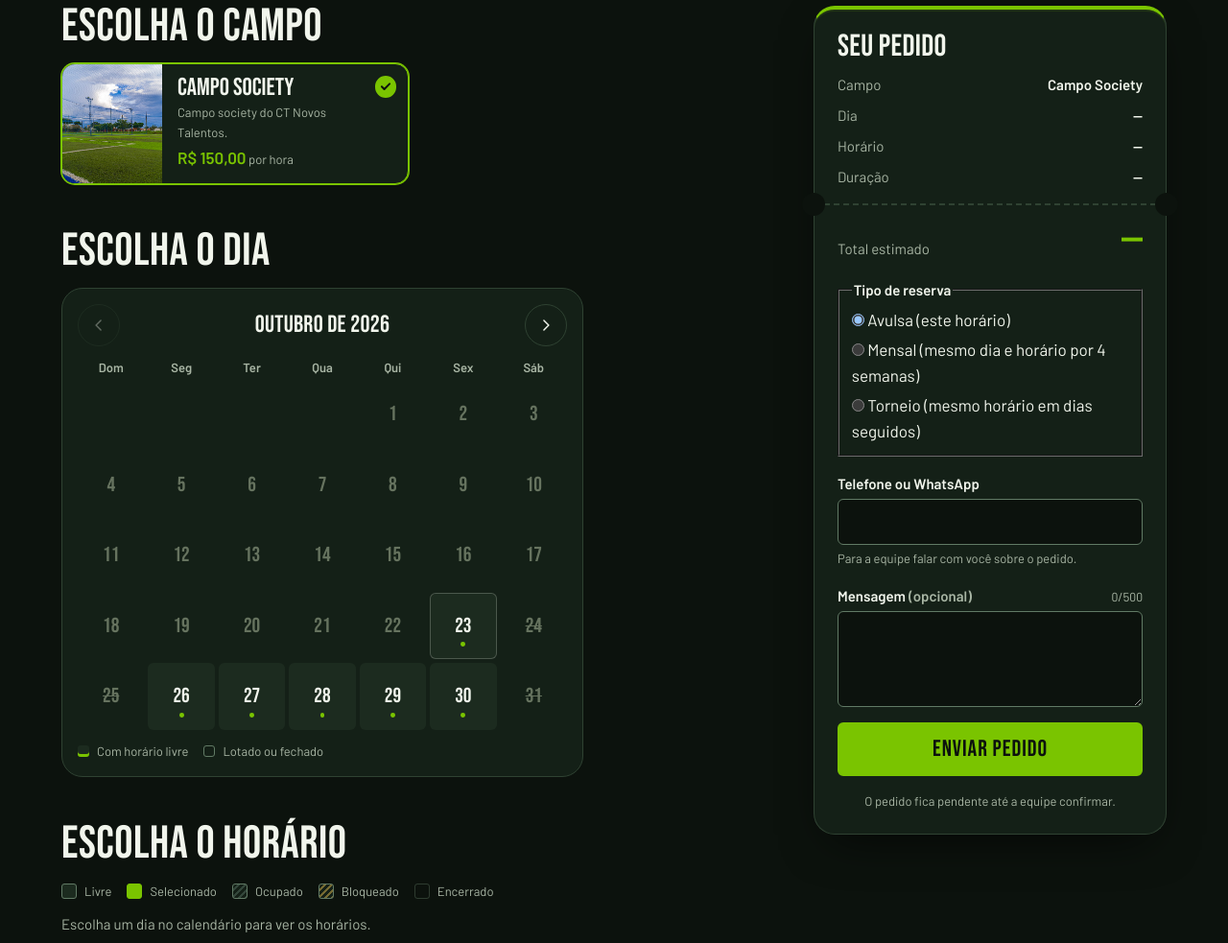
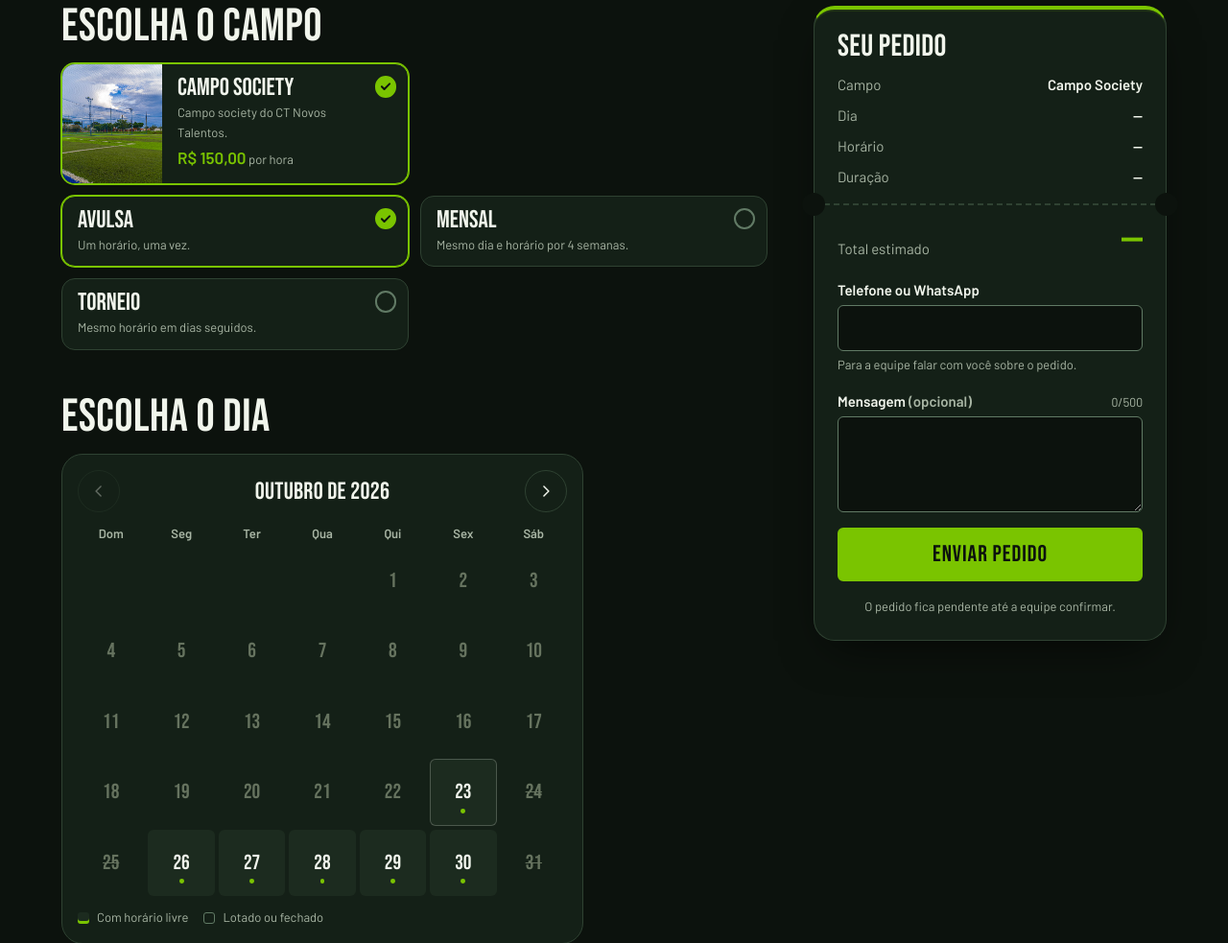
Before and after one commit to viniasz-dev/CT-Novos-Talentos, a Django app: page /reservar/ in a window 1280 px wide. Shown: the part 307-1290 px from the top of the page at 96% size. Run offline with Django 5.2, Linux system fonts and the light colour scheme; data comes from the database, SQL or seed files in the repository; data that the repository does not hold is empty; parts of the project's set-up code (start-up, migrations or seed data) failed here and were passed over.

Commit message:
Move modalidades mensal e torneio para o passo Escolha o campo
Co-Authored-By: Claude Sonnet 5.5 <noreply@anthropic.com>

```diff
--- a/static/css/pages.css
+++ b/static/css/pages.css
@@ -836,6 +836,16 @@
   transition: border-color var(--t-fast), background-color var(--t-fast);
 }
 
+.pick--kind {
+  grid-template-columns: 1fr;
+  min-height: 0;
+  cursor: pointer;
+}
+
+.pick-grid--kinds {
+  margin-top: var(--s-3);
+}
+
 .pick:hover {
   border-color: var(--c-line-strong);
   background: var(--surface-raised);
--- a/static/js/booking.js
+++ b/static/js/booking.js
@@ -139,7 +139,9 @@ export async function initBooking(root = globalThis.document.getElementById("res
   const submit = ui.form.querySelector('button[type="submit"]');
   const daysBox = ui.form.querySelector("[data-torneio-days]");
   const daysInput = ui.form.querySelector('[name="days"]');
-  const kindValue = () => [...ui.form.querySelectorAll('[name="kind"]')].find((r) => r.checked)?.value || "avulsa";
+  const kindButtons = [...root.querySelectorAll("[data-kind]")];
+  let kind = "avulsa";
+  const kindValue = () => kind;
   const repeats = () => {
     const kind = kindValue();
     return kind === "mensal" ? 4 : kind === "torneio" ? Number(daysInput?.value) || 2 : 1;
@@ -700,10 +702,15 @@ export async function initBooking(root = globalThis.document.getElementById("res
       })
     : null;
 
-  ui.form.addEventListener("change", () => {
-    if (daysBox) daysBox.hidden = kindValue() !== "torneio";
-    renderSummary();
-  });
+  for (const button of kindButtons) {
+    button.addEventListener("click", () => {
+      kind = button.getAttribute("data-kind");
+      for (const other of kindButtons) other.setAttribute("aria-checked", String(other === button));
+      if (daysBox) daysBox.hidden = kind !== "torneio";
+      renderSummary();
+    });
+  }
+  ui.form.addEventListener("change", renderSummary);
   ui.form.addEventListener("submit", async (event) => {
     event.preventDefault();
     if (submit?.disabled) return;
--- a/templates/pages/reservar.html
+++ b/templates/pages/reservar.html
@@ -41,6 +41,22 @@
         <p class="visually-hidden" data-fields-skeleton>Carregando campos…</p>
         <div class="pick-grid" role="radiogroup" aria-labelledby="passo-campo" data-fields-list hidden></div>
         <div data-fields-status aria-live="polite" hidden></div>
+        {% if not user.is_staff %}
+        <div class="pick-grid pick-grid--kinds" role="radiogroup" aria-label="Modalidade da reserva">
+          <button type="button" class="pick pick--kind" role="radio" aria-checked="true" data-kind="avulsa">
+            <span class="pick__body"><span class="pick__name">Avulsa</span><span class="pick__desc">Um horário, uma vez.</span></span>
+            <span class="pick__check" aria-hidden="true"></span>
+          </button>
+          <button type="button" class="pick pick--kind" role="radio" aria-checked="false" data-kind="mensal">
+            <span class="pick__body"><span class="pick__name">Mensal</span><span class="pick__desc">Mesmo dia e horário por 4 semanas.</span></span>
+            <span class="pick__check" aria-hidden="true"></span>
+          </button>
+          <button type="button" class="pick pick--kind" role="radio" aria-checked="false" data-kind="torneio">
+            <span class="pick__body"><span class="pick__name">Torneio</span><span class="pick__desc">Mesmo horário em dias seguidos.</span></span>
+            <span class="pick__check" aria-hidden="true"></span>
+          </button>
+        </div>
+        {% endif %}
 
         <template data-state="empty">
           <div class="state">
@@ -164,16 +180,10 @@
       <form id="form-reserva" class="form ticket__form" novalidate>
         <div class="form-alert" data-form-error role="alert" tabindex="-1" hidden></div>
 
-        <fieldset class="field">
-          <legend class="field__label">Tipo de reserva</legend>
-          <label><input type="radio" name="kind" value="avulsa" checked /> Avulsa (este horário)</label>
-          <label><input type="radio" name="kind" value="mensal" /> Mensal (mesmo dia e horário por 4 semanas)</label>
-          <label><input type="radio" name="kind" value="torneio" /> Torneio (mesmo horário em dias seguidos)</label>
-          <div data-torneio-days hidden>
-            <label class="field__label" for="reserva-dias">Quantos dias seguidos (2 a 7)</label>
-            <input id="reserva-dias" name="days" type="number" min="2" max="7" value="2" inputmode="numeric" />
-          </div>
-        </fieldset>
+        <div class="field" data-torneio-days hidden>
+          <label class="field__label" for="reserva-dias">Quantos dias seguidos (2 a 7)</label>
+          <input id="reserva-dias" name="days" type="number" min="2" max="7" value="2" inputmode="numeric" />
+        </div>
 
         <div class="field">
           <label class="field__label" for="reserva-contato">Telefone ou WhatsApp</label>
```
